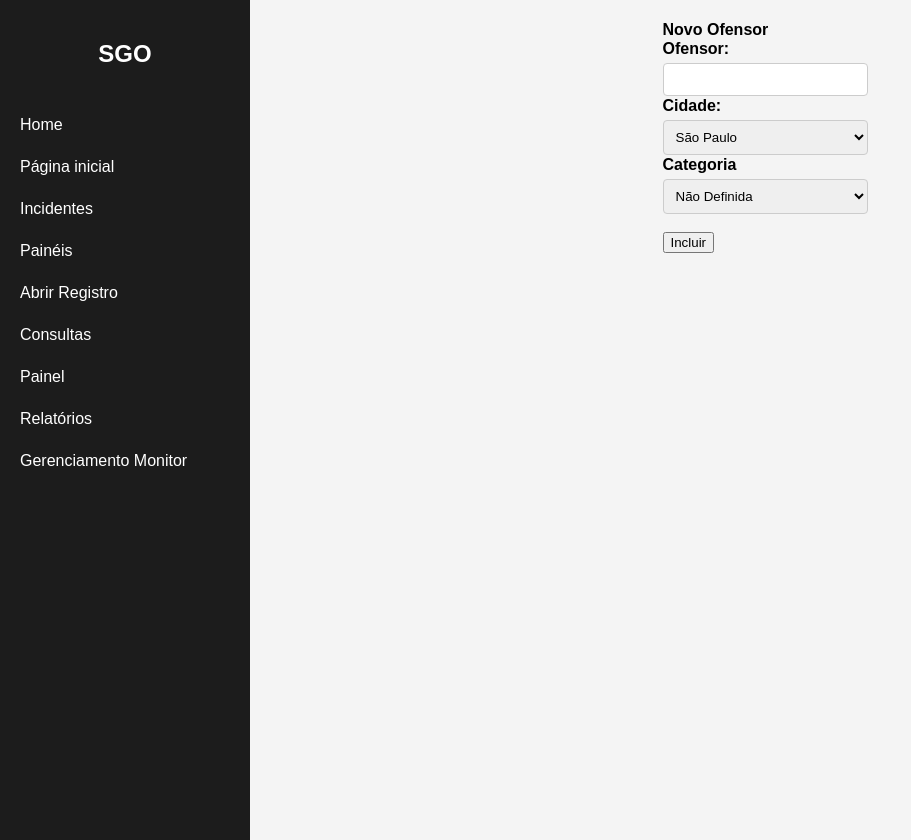
After one commit to deegoo/NM2026, a Flask app: page /registra_ofensor in a window 1280 px wide. The commit adds this page. Shown: the whole page, without its empty margins (0-911 px from the left). Run offline with Flask 3, Linux system fonts and the light colour scheme.

Commit message:
inserção de ofensor, correção JS, link ofensor no side-bar

```diff
--- a/newmonitor/routes.py
+++ b/newmonitor/routes.py
@@ -23,3 +23,7 @@ def consulta_regitro_falha():
 @app.route("/fechar_registro")
 def fechar_registro():
     return render_template("fechar_registro.html")
+
+@app.route("/registra_ofensor")
+def registra_ofensor():
+    return render_template("registra_ofensor.html")
--- a/newmonitor/static/script.js
+++ b/newmonitor/static/script.js
@@ -1,11 +1,31 @@
+document.addEventListener("DOMContentLoaded", function () {
 
-const capitais = ["São Paulo","Rio de Janeiro","Belo Horizonte","Brasília","Salvador"];
+  const capitais = [
+    "São Paulo",
+    "Rio de Janeiro",
+    "Belo Horizonte",
+    "Brasília",
+    "Salvador"
+  ];
+
+  const selectCidades = document.getElementById("cidades_lista");
+
+  if (selectCidades) {
+    capitais.forEach(cidade => {
+      const option = document.createElement("option");
+      option.value = cidade;
+      option.textContent = cidade;
+      selectCidades.appendChild(option);
+    });
+  }
+
   const disp = document.getElementById("cidadesDisponiveis");
-const sel = document.getElementById("cidadesSelecionadas");
+  const sel  = document.getElementById("cidadesSelecionadas");
   let dragItem = null;
 
-
+  if (disp && sel) {
     capitais.forEach(c => disp.appendChild(criarLi(c)));
+  }
 
   function criarLi(texto) {
     const li = document.createElement("li");
@@ -16,63 +36,38 @@ function criarLi(texto) {
     return li;
   }
 
-function moverParaSelecionadas() {
-  [...disp.querySelectorAll('.selected')].forEach(li => {
-    li.classList.remove('selected');
-    sel.appendChild(li);
-  });
-}
-
-function moverParaDisponiveis() {
-  [...sel.querySelectorAll('.selected')].forEach(li => {
-    li.classList.remove('selected');
-    disp.appendChild(li);
-  });
-}
-
-function drop(e, tipo) {
-  if (!dragItem) return;
-  (tipo === 'sel' ? sel : disp).appendChild(dragItem);
-  dragItem = null;
-}
+  const categoria = document.getElementById("categoria");
+  const ofensor   = document.getElementById("ofensor");
 
   const mapaOfensores = {
     "Não Definida": ["Não Definida"],
     "SoftSwitch": ["CDR","DCN","HIQ","ISMC","PNT"],
     "Servidores/Provisionamento": ["AKAMAI","AMAZON","FACEBOOK","GOOGLE","NETFLIX"],
-  "Infra Estrutura": ["Rede HFC","Rede FTTH","Falta de energia na Região","Falta de energia no site"],
+    "Infra Estrutura": [
+      "Rede HFC",
+      "Rede FTTH",
+      "Falta de energia na Região",
+      "Falta de energia no site"
+    ],
     "Backbone IP": ["Backbone IP"],
     "Geradora": ["HBO","Telecine","Warner"],
     "Canal indisponível": ["Globo","SBT","Record"]
   };
 
   function atualizarOfensores() {
-  const cat = document.getElementById("categoria").value;
-  const of = document.getElementById("ofensor");
-  of.innerHTML = "";
+    if (!categoria || !ofensor) return;
 
-  if (cat === "Links") {
-    [...sel.children].forEach(li => {
-      of.appendChild(new Option(li.textContent.substring(0,3).toUpperCase() + "/IP/00001"));
-    });
-    of.appendChild(new Option("GPON"));
-    return;
-  }
+    ofensor.innerHTML = "";
+    const cat = categoria.value;
 
-  (mapaOfensores[cat] || []).forEach(o => of.appendChild(new Option(o)));
-}
-
-function cadastrar() {
-  const servicosSelecionados =
-    [...document.getElementById('servicosAfetados').selectedOptions]
-      .map(o => o.value);
-
-  alert(
-    "Ticket cadastrado (simulação)\nServiços: " +
-    servicosSelecionados.join(', ')
+    (mapaOfensores[cat] || []).forEach(o =>
+      ofensor.appendChild(new Option(o))
     );
   }
 
+  if (categoria) {
+    atualizarOfensores();
+    categoria.addEventListener("change", atualizarOfensores);
+  }
 
-
-atualizarOfensores();
+});
--- a/newmonitor/templates/base.html
+++ b/newmonitor/templates/base.html
@@ -17,6 +17,6 @@
         {% block body %}{% endblock %}
     </div>
 
-    <script src="{{ url_for('static', filename='script.js')}}"></script>
+    <script src="{{ url_for('static', filename='script.js')}}" defer></script>
 </body>
 </html>
--- /dev/null
+++ b/newmonitor/templates/registra_ofensor.html
@@ -0,0 +1,27 @@
+{% extends 'base.html' %}
+
+{% block body %}
+
+<div>
+    <label>Novo Ofensor</label>
+    <label>Ofensor:</label>
+    <input type="text">
+    <label for="cidades_lista">Cidade:</label>
+        <select id="cidades_lista"></select>
+    <label>Categoria</label>
+    <select id="categoria">
+          <option>Não Definida</option>
+          <option>SoftSwitch</option>
+          <option>Servidores/Provisionamento</option>
+          <option>Links</option>
+          <option>Infra Estrutura</option>
+          <option>Backbone IP</option>
+          <option>Geradora</option>
+          <option>Canal indisponível</option>
+</select>
+</br></br>
+    <button>Incluir</button>
+</div>
+
+
+{% endblock %}
--- a/newmonitor/templates/sidebar.html
+++ b/newmonitor/templates/sidebar.html
@@ -45,7 +45,7 @@
       <li>Gerenciamento Monitor
         <ul>
           <li>Excluir Tickets</li>
-          <li>Ofensor</li>
+          <li><a href="{{ url_for('registra_ofensor')}}">Ofensor</a></li>
         </ul>
       </li>
     </ul>
```
Lines whose indentation alone changed are shown as unchanged.
